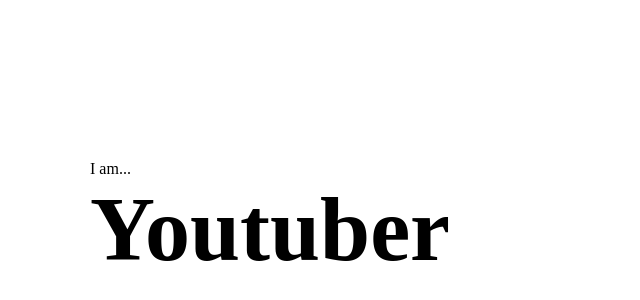
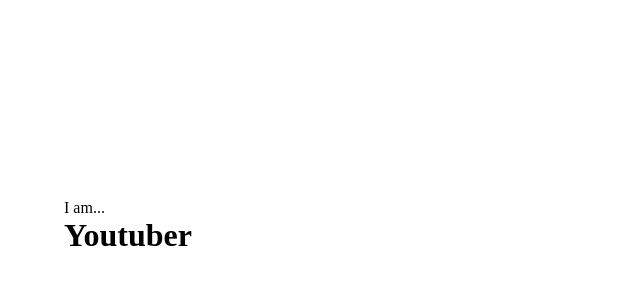
Before and after one commit to ThiagoAlbqq/eusouwithjs, a plain HTML site: page index.html in a window 1280 px wide. Shown: the part 174-474 px from the top of the page, without its empty margins (0-640 px from the left). Drawn offline with Linux system fonts and the light colour scheme.

Commit message:
chore: style.css

```diff
--- a/style.css
+++ b/style.css
@@ -11,10 +11,9 @@ body {
   align-items: start;
   flex-direction: column;
   height: 100vh;
-  padding-left: 90px;
+  padding-left: 5%;
 }
 
 h1 {
-  font-size: 90px;
-  height: 115px;
+  font-size: 2rem;
 }
```
